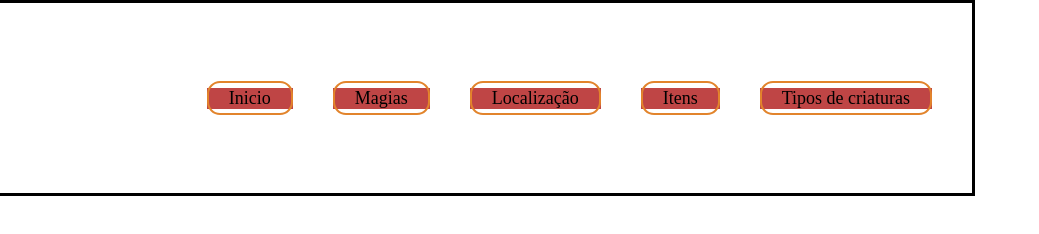
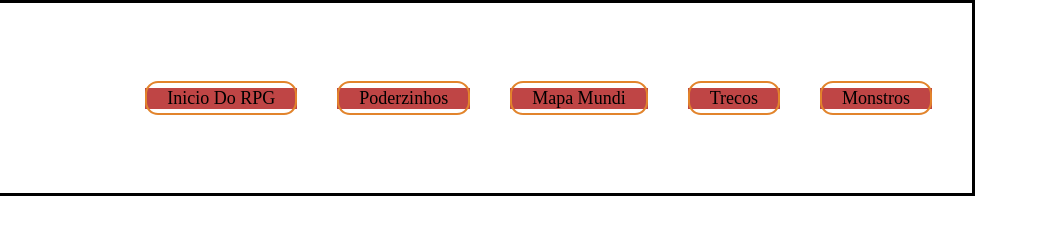
Before and after one commit to MuYukio/Pagina-web-Drag-o, a plain HTML site: page Index.html in a window 1280 px wide. Shown: the full height of the page, 241-1280 px from the left. Drawn offline with Linux system fonts and the light colour scheme; files whose address does not match are found by name.

Commit message:
Alteração no menu

```diff
--- a/Index.html
+++ b/Index.html
@@ -12,11 +12,11 @@
 
         <nav>
             <ul id= "navBar">
-                <li><a href="file:///E:/Projetos_Dot/Exercicio2/Index.html#"class="navBarItem">Inicio</a ></li>
-                <li><a href="https://dnd5e.wikidot.com/spells:bard" target="_blank" class="navBarItem">Magias</a ></li>
-                <li><a href="#"class="navBarItem">Localização</a ></li>
-                <li><a href="#"class="navBarItem">Itens</a ></li>
-                <li><a href="#"class="navBarItem">Tipos de criaturas</a ></li>
+                <li><a href="#"class="navBarItem">Inicio Do RPG</a ></li>
+                <li><a href="#" class="navBarItem">Poderzinhos</a ></li>
+                <li><a href="#"class="navBarItem">Mapa Mundi</a ></li>
+                <li><a href="#"class="navBarItem">Trecos</a ></li>
+                <li><a href="#"class="navBarItem">Monstros</a ></li>
             </ul>
         </nav>
     </header>
```
